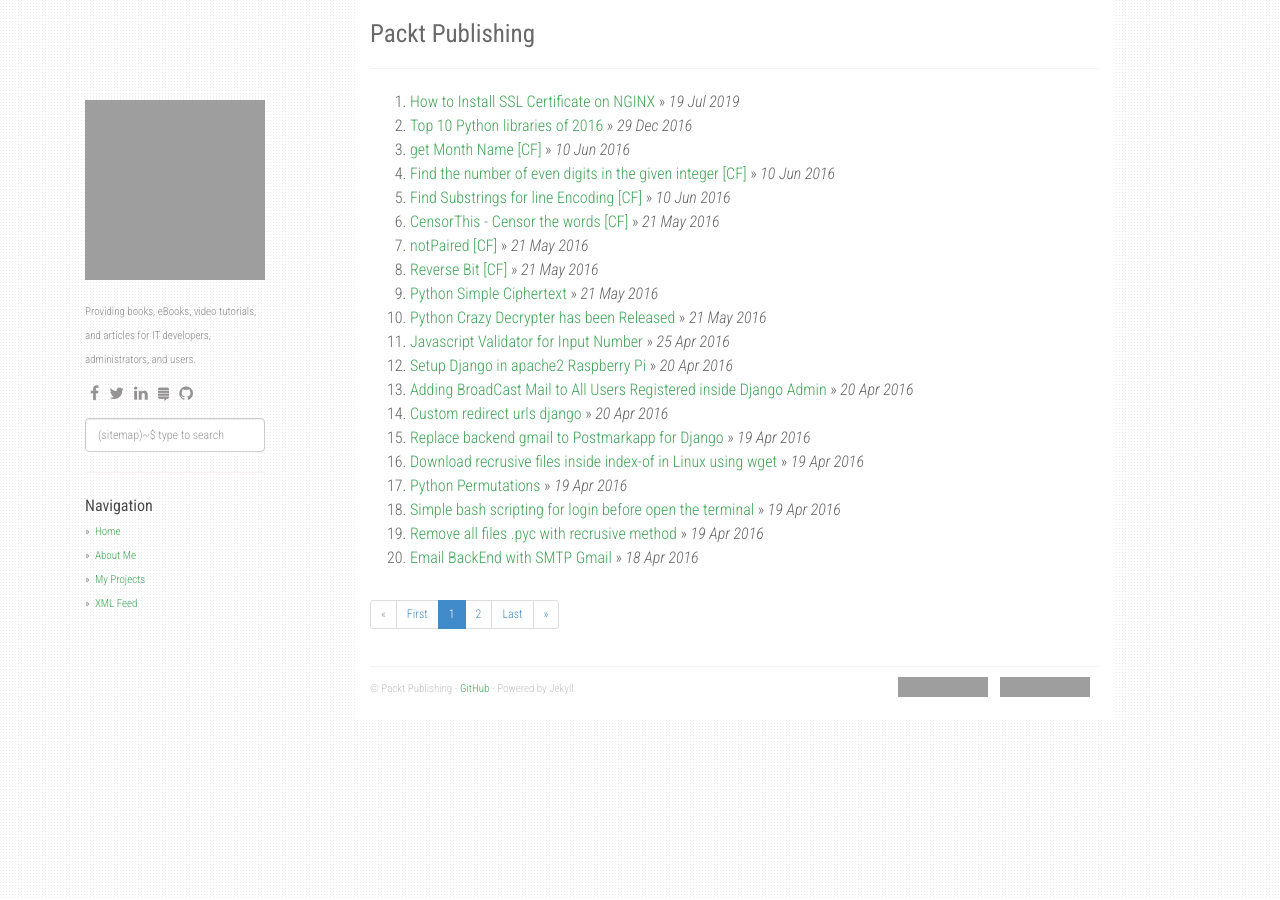
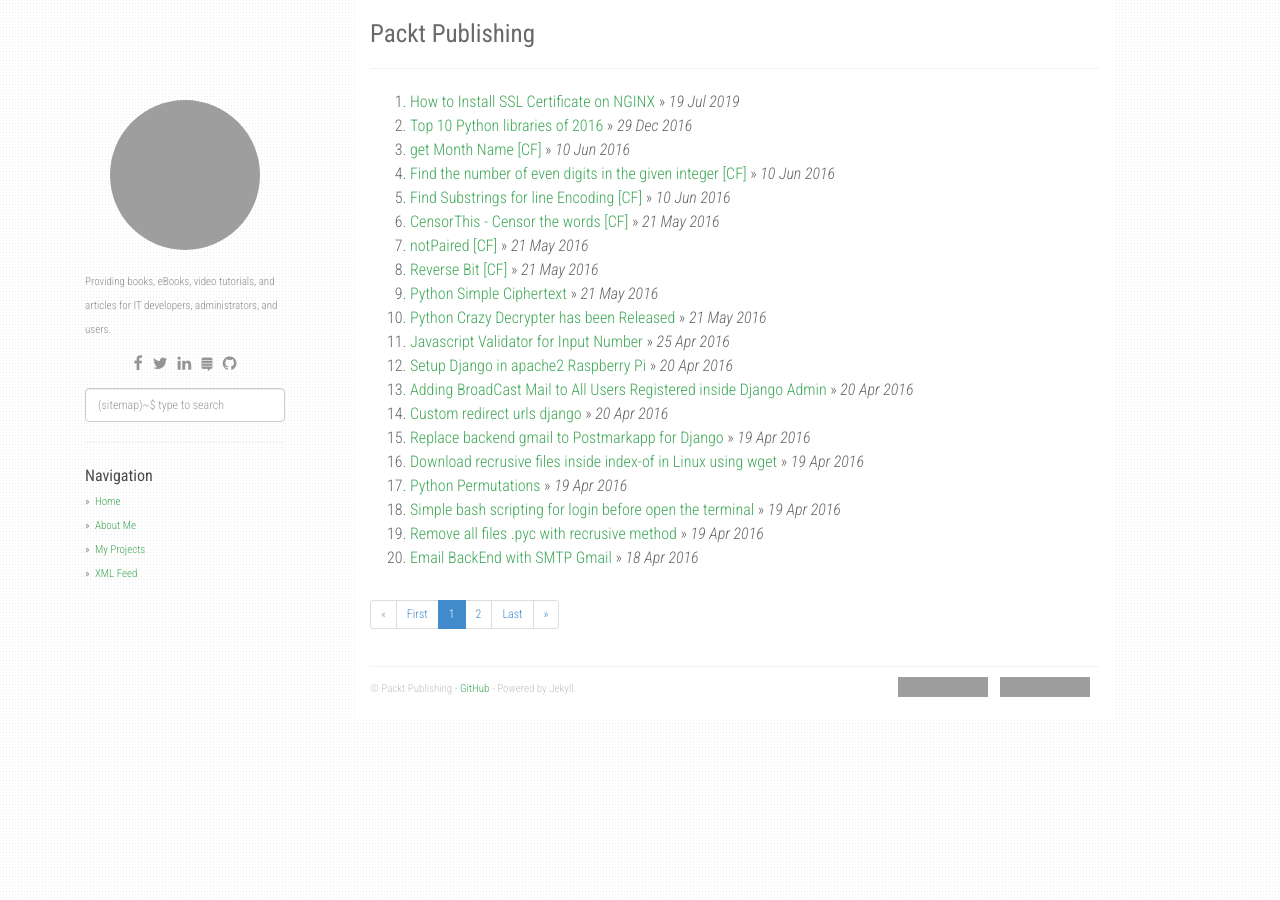
Before and after one commit to PacktPublishing/expert-insight, a Jekyll site: the page built from index.html, in a window 1280 px wide. Built offline with Jekyll 4.4.1, drawn with Linux system fonts in a browser that asks for light colours; nearby versions of some CDN libraries; the list of posts is cut into pages by our own code; grey boxes are pictures that could not be loaded.

Commit message:
Update main.css

```diff
--- a/static/css/main.css
+++ b/static/css/main.css
@@ -118,9 +118,15 @@
 }
 
 /* Social Icons */
-.social{
+div.social{
   display: block;
+  width:100%;
   margin: 10px 0;
+  text-align: center;
+}
+.social div.socIco{
+  width:25%;
+  text-align: center;
 }
 .social ul {
   list-style-type: none;
@@ -155,18 +161,19 @@
 }
 
 div.profile-img img{
-  width:100%;
+  width:75%;
+  border-radius: 50%;
 }
 
 div.fixed-condition{
-  max-width: 180px;
+  max-width: 200px;
 }
 
 /* Responsive Conditional */
 @media (min-width: 1024px) {
   .fixed-condition {
     position: fixed;
-    max-width: 180px;
+    max-width: 200px;
   }
 }
 @media (max-width: 768px) {
```
